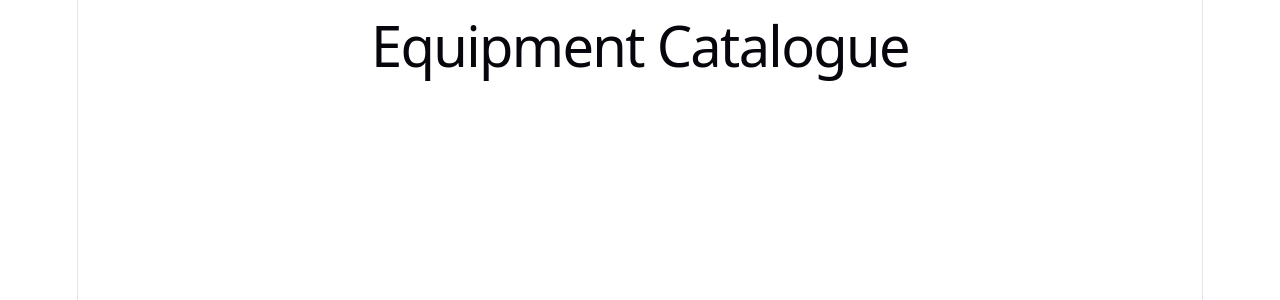
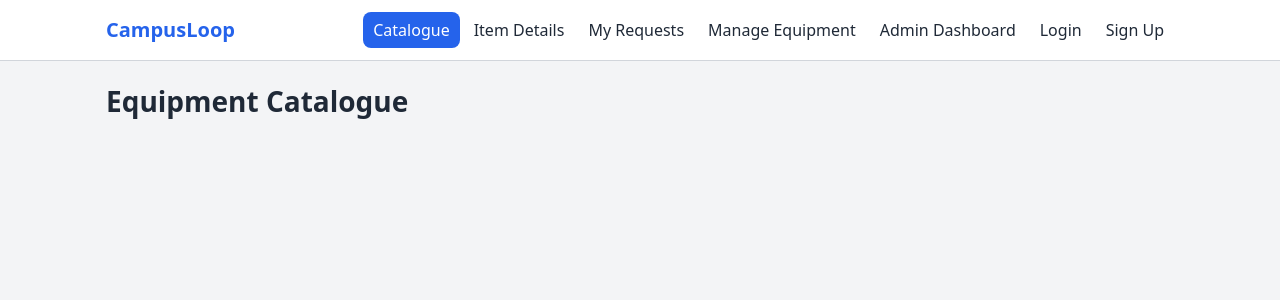
Before and after one commit to Ali-Muhammad24/campusloop, a React (Vite) app in the folder frontend/: page / in a window 1280 px wide. Shown: the top 300 px of the page. Built offline with nearby package versions, Linux system fonts and the light colour scheme.

Commit message:
Add navbar and basic page layout

```diff
--- a/frontend/src/App.tsx
+++ b/frontend/src/App.tsx
@@ -1,4 +1,5 @@
 import { Routes, Route } from 'react-router-dom';
+import Layout from './components/Layout';
 import LoginPage from './pages/LoginPage';
 import SignupPage from './pages/SignupPage';
 import CataloguePage from './pages/CataloguePage';
@@ -11,6 +12,8 @@ import NotFoundPage from './pages/NotFoundPage';
 function App() {
   return (
     <Routes>
+      {/* Every page below is shown inside the Layout (Navbar + page container). */}
+      <Route element={<Layout />}>
         <Route path="/" element={<CataloguePage />} />
         <Route path="/login" element={<LoginPage />} />
         <Route path="/signup" element={<SignupPage />} />
@@ -19,6 +22,7 @@ function App() {
         <Route path="/admin/equipment" element={<ManageEquipmentPage />} />
         <Route path="/admin/dashboard" element={<AdminDashboardPage />} />
         <Route path="*" element={<NotFoundPage />} />
+      </Route>
     </Routes>
   );
 }
--- /dev/null
+++ b/frontend/src/components/Layout.tsx
@@ -0,0 +1,17 @@
+import { Outlet } from 'react-router-dom';
+import Navbar from './Navbar';
+
+// Wraps every page: Navbar on top, then the current page inside a centred container.
+// <Outlet /> is where React Router puts the page that matches the URL.
+function Layout() {
+  return (
+    <>
+      <Navbar />
+      <main className="container">
+        <Outlet />
+      </main>
+    </>
+  );
+}
+
+export default Layout;
--- /dev/null
+++ b/frontend/src/components/Navbar.tsx
@@ -0,0 +1,36 @@
+import { Link, NavLink } from 'react-router-dom';
+
+// For now every link is shown. Later, links will depend on who is logged in.
+const links = [
+  { to: '/', label: 'Catalogue' },
+  // Temporary link so the page can be opened from the navbar; normally you reach it from the Catalogue.
+  { to: '/equipment/2', label: 'Item Details' },
+  { to: '/my-requests', label: 'My Requests' },
+  { to: '/admin/equipment', label: 'Manage Equipment' },
+  { to: '/admin/dashboard', label: 'Admin Dashboard' },
+  { to: '/login', label: 'Login' },
+  { to: '/signup', label: 'Sign Up' },
+];
+
+function Navbar() {
+  return (
+    <header className="navbar">
+      <div className="navbar-inner">
+        <Link to="/" className="navbar-brand">
+          CampusLoop
+        </Link>
+        <nav className="navbar-links">
+          {links.map((link) => (
+            // NavLink adds the "active" class to the link of the current page.
+            // "end" stops "/" from being active on every page.
+            <NavLink key={link.to} to={link.to} end={link.to === '/'} className="navbar-link">
+              {link.label}
+            </NavLink>
+          ))}
+        </nav>
+      </div>
+    </header>
+  );
+}
+
+export default Navbar;
--- a/frontend/src/index.css
+++ b/frontend/src/index.css
@@ -1,111 +1,184 @@
+/* ---------- Colours and fonts ---------- */
 :root {
-  --text: #6b6375;
-  --text-h: #08060d;
-  --bg: #fff;
-  --border: #e5e4e7;
-  --code-bg: #f4f3ec;
-  --accent: #aa3bff;
-  --accent-bg: rgba(170, 59, 255, 0.1);
-  --accent-border: rgba(170, 59, 255, 0.5);
-  --social-bg: rgba(244, 243, 236, 0.5);
-  --shadow:
-    rgba(0, 0, 0, 0.1) 0 10px 15px -3px, rgba(0, 0, 0, 0.05) 0 4px 6px -2px;
+  --primary: #2563eb;
+  --primary-dark: #1d4ed8;
+  --danger: #dc2626;
+  --success: #16a34a;
+  --text: #1f2937;
+  --text-light: #6b7280;
+  --bg: #f3f4f6;
+  --white: #ffffff;
+  --border: #d1d5db;
+  --radius: 8px;
 
-  --sans: system-ui, 'Segoe UI', Roboto, sans-serif;
-  --heading: system-ui, 'Segoe UI', Roboto, sans-serif;
-  --mono: ui-monospace, Consolas, monospace;
-
-  font: 18px/145% var(--sans);
-  letter-spacing: 0.18px;
-  color-scheme: light dark;
+  font-family: system-ui, 'Segoe UI', Roboto, sans-serif;
+  font-size: 16px;
+  line-height: 1.5;
   color: var(--text);
-  background: var(--bg);
-  font-synthesis: none;
-  text-rendering: optimizeLegibility;
-  -webkit-font-smoothing: antialiased;
-  -moz-osx-font-smoothing: grayscale;
-
-  @media (max-width: 1024px) {
-    font-size: 16px;
-  }
 }
 
-@media (prefers-color-scheme: dark) {
-  :root {
-    --text: #9ca3af;
-    --text-h: #f3f4f6;
-    --bg: #16171d;
-    --border: #2e303a;
-    --code-bg: #1f2028;
-    --accent: #c084fc;
-    --accent-bg: rgba(192, 132, 252, 0.15);
-    --accent-border: rgba(192, 132, 252, 0.5);
-    --social-bg: rgba(47, 48, 58, 0.5);
-    --shadow:
-      rgba(0, 0, 0, 0.4) 0 10px 15px -3px, rgba(0, 0, 0, 0.25) 0 4px 6px -2px;
-  }
-
-  #social .button-icon {
-    filter: invert(1) brightness(2);
-  }
-}
-
-#root {
-  width: 1126px;
-  max-width: 100%;
-  margin: 0 auto;
-  text-align: center;
-  border-inline: 1px solid var(--border);
-  min-height: 100svh;
-  display: flex;
-  flex-direction: column;
+/* ---------- Base ---------- */
+* {
   box-sizing: border-box;
 }
 
 body {
   margin: 0;
+  background: var(--bg);
 }
 
 h1,
-h2 {
-  font-family: var(--heading);
-  font-weight: 500;
-  color: var(--text-h);
+h2,
+h3 {
+  margin: 0 0 16px;
+  line-height: 1.2;
 }
 
 h1 {
-  font-size: 56px;
-  letter-spacing: -1.68px;
-  margin: 32px 0;
-  @media (max-width: 1024px) {
-    font-size: 36px;
-    margin: 20px 0;
-  }
-}
-h2 {
-  font-size: 24px;
-  line-height: 118%;
-  letter-spacing: -0.24px;
-  margin: 0 0 8px;
-  @media (max-width: 1024px) {
-    font-size: 20px;
-  }
-}
-p {
-  margin: 0;
+  font-size: 28px;
 }
 
-code,
-.counter {
-  font-family: var(--mono);
-  display: inline-flex;
-  border-radius: 4px;
-  color: var(--text-h);
+h2 {
+  font-size: 22px;
 }
 
-code {
+a {
+  color: var(--primary);
+}
+
+/* ---------- Navbar ---------- */
+.navbar {
+  background: var(--white);
+  border-bottom: 1px solid var(--border);
+}
+
+.navbar-inner {
+  max-width: 1100px;
+  margin: 0 auto;
+  padding: 12px 16px;
+  display: flex;
+  flex-wrap: wrap;
+  align-items: center;
+  justify-content: space-between;
+  gap: 12px;
+}
+
+.navbar-brand {
+  font-size: 20px;
+  font-weight: 700;
+  color: var(--primary);
+  text-decoration: none;
+}
+
+.navbar-links {
+  display: flex;
+  flex-wrap: wrap;
+  gap: 4px;
+}
+
+.navbar-link {
+  padding: 6px 10px;
+  border-radius: var(--radius);
+  color: var(--text);
+  text-decoration: none;
+}
+
+.navbar-link:hover {
+  background: var(--bg);
+}
+
+/* NavLink adds "active" to the current page's link. */
+.navbar-link.active {
+  background: var(--primary);
+  color: var(--white);
+}
+
+/* ---------- Page container ---------- */
+.container {
+  max-width: 1100px;
+  margin: 0 auto;
+  padding: 24px 16px;
+}
+
+/* ---------- Cards ---------- */
+.card {
+  background: var(--white);
+  border: 1px solid var(--border);
+  border-radius: var(--radius);
+  padding: 16px;
+}
+
+/* ---------- Buttons ---------- */
+.btn {
+  display: inline-block;
+  padding: 8px 16px;
+  border: none;
+  border-radius: var(--radius);
+  background: var(--primary);
+  color: var(--white);
   font-size: 15px;
-  line-height: 135%;
-  padding: 4px 8px;
-  background: var(--code-bg);
+  cursor: pointer;
+  text-decoration: none;
 }
+
+.btn:hover {
+  background: var(--primary-dark);
+}
+
+.btn:disabled {
+  opacity: 0.5;
+  cursor: not-allowed;
+}
+
+.btn-danger {
+  background: var(--danger);
+}
+
+.btn-success {
+  background: var(--success);
+}
+
+.btn-danger:hover,
+.btn-success:hover {
+  filter: brightness(0.9);
+}
+
+/* ---------- Forms ---------- */
+.form {
+  display: flex;
+  flex-direction: column;
+  gap: 16px;
+  max-width: 420px;
+}
+
+.form-group {
+  display: flex;
+  flex-direction: column;
+  gap: 4px;
+}
+
+.form-group label {
+  font-weight: 600;
+}
+
+input,
+select,
+textarea {
+  padding: 8px 10px;
+  border: 1px solid var(--border);
+  border-radius: var(--radius);
+  font: inherit;
+  background: var(--white);
+}
+
+input:focus,
+select:focus,
+textarea:focus {
+  outline: 2px solid var(--primary);
+  outline-offset: -1px;
+}
+
+.field-error {
+  color: var(--danger);
+  font-size: 14px;
+}
```
Lines whose indentation alone changed are shown as unchanged.
